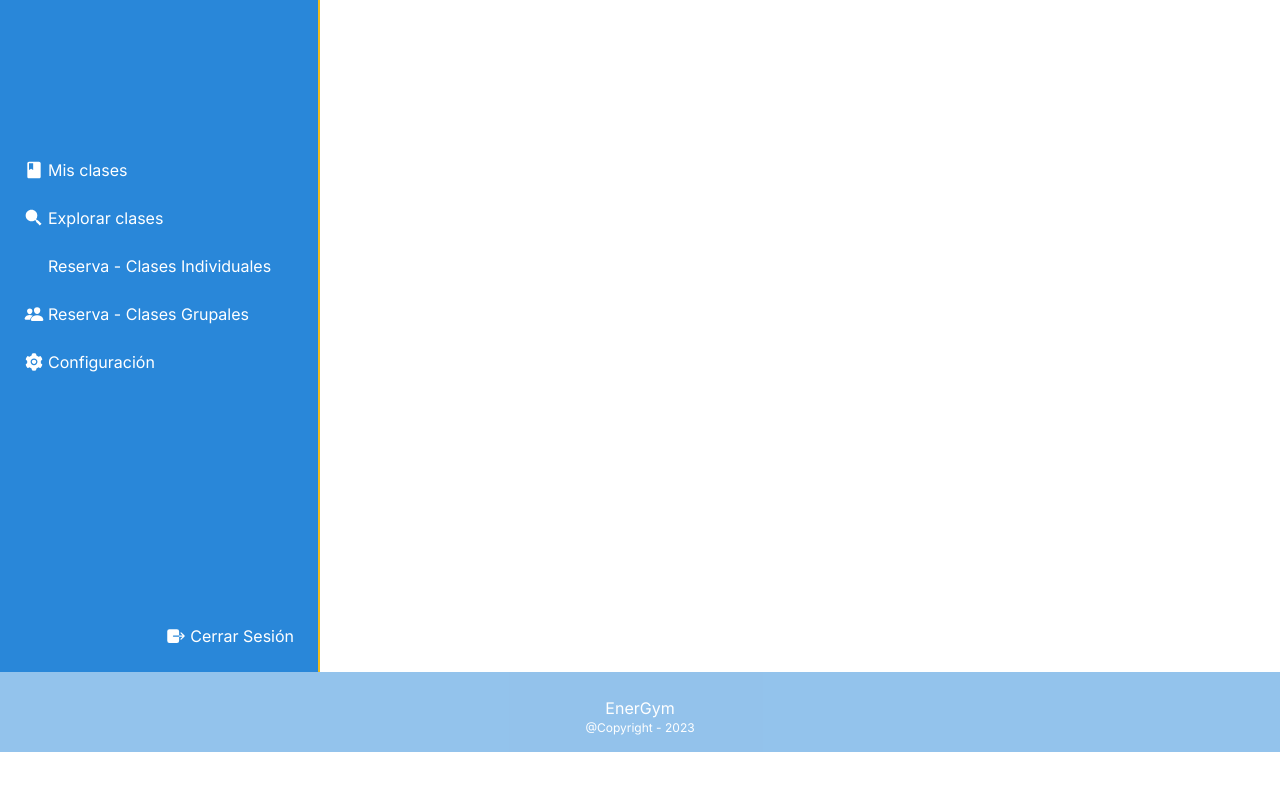
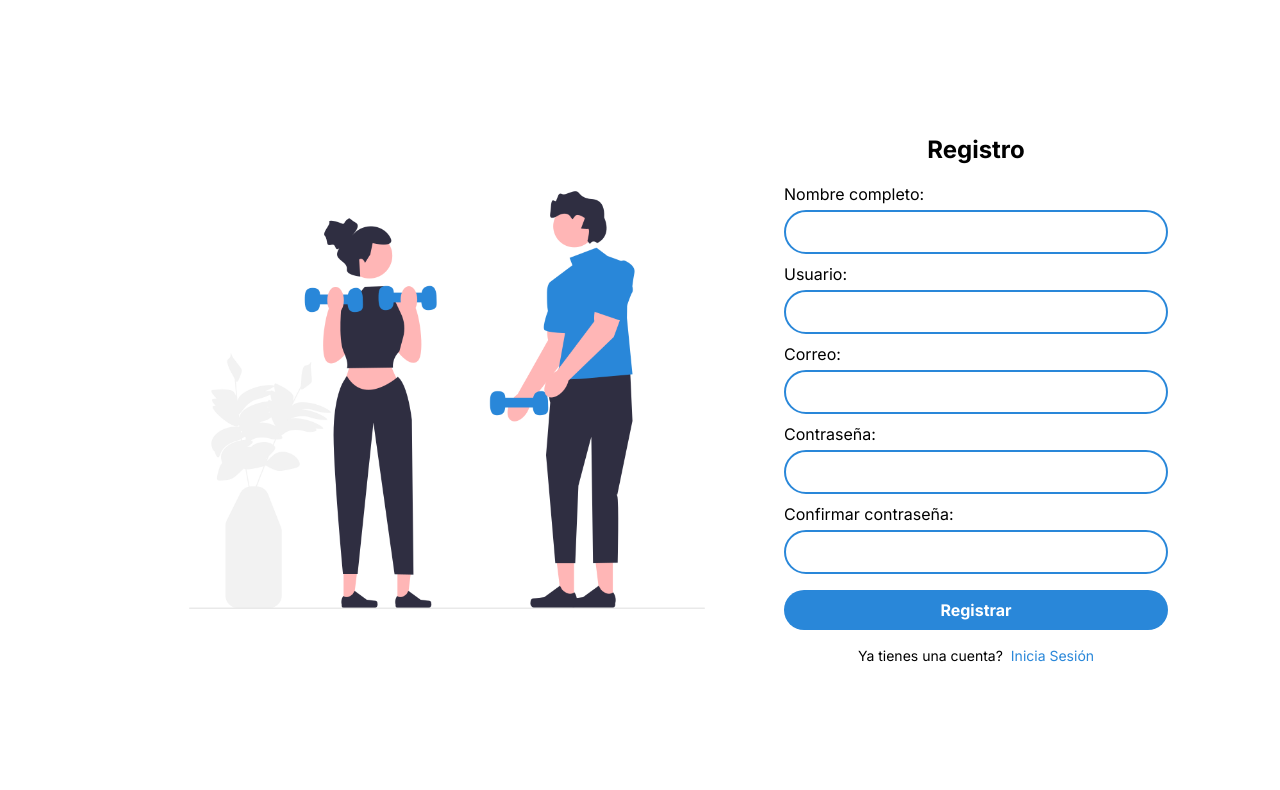
Before and after one commit to Energym-PI1/frontend, a React (Vite) app: page /register in a window 1280 px wide. Shown: the top 790 px of the page. Built offline with nearby package versions, Linux system fonts and the light colour scheme; some icons are missing.

Commit message:
[FEAT] login layout and fix routing

```diff
--- a/src/App.jsx
+++ b/src/App.jsx
@@ -1,36 +1,38 @@
 import { BrowserRouter as Router, Route, Routes } from "react-router-dom";
 import "./App.css";
-import Navbar from "./components/Navbar";
-import Footer from "./components/Footer";
+// import Navbar from "./components/Navbar";
+// import Footer from "./components/Footer";
 import User from "./pages/User";
 import Classes from "./pages/Classes";
 import GroupReservations from "./pages/GroupReservations";
 import IndividualReservations from "./pages/IndividualReservation";
+import Register from "./pages/Register";
 
 function App() {
     return (
         <Router>
             <div className="flex flex-col h-full">
-                <div>
+                {/* <div>
                     <Navbar />
-                </div>
+                </div> */}
                 <div>
                     <Routes>
-                        <Route path="" element={User} />
-                        <Route path="/classes" element={Classes} />
+                        <Route path="/" element={<User />} />
+                        <Route path="/classes" element={<Classes />} />
                         <Route
                             path="/reservation-group"
-                            element={GroupReservations}
+                            element={<GroupReservations />}
                         />
                         <Route
                             path="/reservation-individual"
-                            element={IndividualReservations}
+                            element={<IndividualReservations />}
                         />
+                        <Route path="/register" element={<Register />} />
                     </Routes>
                 </div>
-                <div>
+                {/* <div>
                     <Footer />
-                </div>
+                </div> */}
             </div>
         </Router>
     );
--- /dev/null
+++ b/src/pages/Register.jsx
@@ -0,0 +1,96 @@
+import RegisterImg from "../assets/register.png";
+function Register() {
+    return (
+        <div className="w-full min-h-screen px-28 flex justify-between items-center font-inter">
+            <div className="">
+                <img
+                    src={RegisterImg}
+                    alt="Register banner. Two people doing exercise"
+                    className="max-w-[670px] h-auto bg-red-500"
+                />
+            </div>
+            <div className="text-center w-full max-w-sm">
+                <h1 className="text-2xl font-bold">Registro</h1>
+                <form action="" className="w-full mt-4">
+                    <div className="flex flex-col mb-2">
+                        <label
+                            htmlFor=""
+                            className="text-left text-base font-normal mb-1"
+                        >
+                            Nombre completo:
+                        </label>
+                        <input
+                            type="text"
+                            className="w-full border-2 border-blue-light py-2 px-3 rounded-full focus:border-blue-light "
+                        />
+                    </div>
+                    <div className="flex flex-col mb-2">
+                        <label
+                            htmlFor=""
+                            className="text-left text-base font-normal mb-1"
+                        >
+                            Usuario:
+                        </label>
+                        <input
+                            type="text"
+                            className="w-full border-2 border-blue-light py-2 px-3 rounded-full focus:border-blue-light "
+                        />
+                    </div>
+                    <div className="flex flex-col mb-2">
+                        <label
+                            htmlFor=""
+                            className="text-left text-base font-normal mb-1"
+                        >
+                            Correo:
+                        </label>
+                        <input
+                            type="email"
+                            className="w-full border-2 border-blue-light py-2 px-3 rounded-full focus:border-blue-light "
+                        />
+                    </div>
+                    <div className="flex flex-col mb-2">
+                        <label
+                            htmlFor=""
+                            className="text-left text-base font-normal mb-1"
+                        >
+                            Contraseña:
+                        </label>
+                        <input
+                            type="password"
+                            className="w-full border-2 border-blue-light py-2 px-3 rounded-full focus:border-blue-light "
+                        />
+                    </div>
+                    <div className="flex flex-col">
+                        <label
+                            htmlFor=""
+                            className="text-left text-base font-normal mb-1"
+                        >
+                            Confirmar contraseña:
+                        </label>
+                        <input
+                            type="password"
+                            className="w-full border-2 border-blue-light py-2 px-3 rounded-full focus:border-blue-light "
+                        />
+                    </div>
+                    <button
+                        type="submit"
+                        className="w-full text-white text-base font-bold text-center bg-blue-light my-4 rounded-full hover:bg-blue py-2 px-3"
+                    >
+                        Registrar
+                    </button>
+                </form>
+                <p className="text-sm text-center">
+                    Ya tienes una cuenta?
+                    <a
+                        href="/login"
+                        className="ml-2 text-blue-light hover:text-blue hover:underline hover:decoration-2 hover:decoration-blue hover:underline-offset-4 "
+                    >
+                        Inicia Sesión
+                    </a>
+                </p>
+            </div>
+        </div>
+    );
+}
+
+export default Register;
```
Also changed, not shown: src/assets/login.png (added), src/assets/register.png (added).
